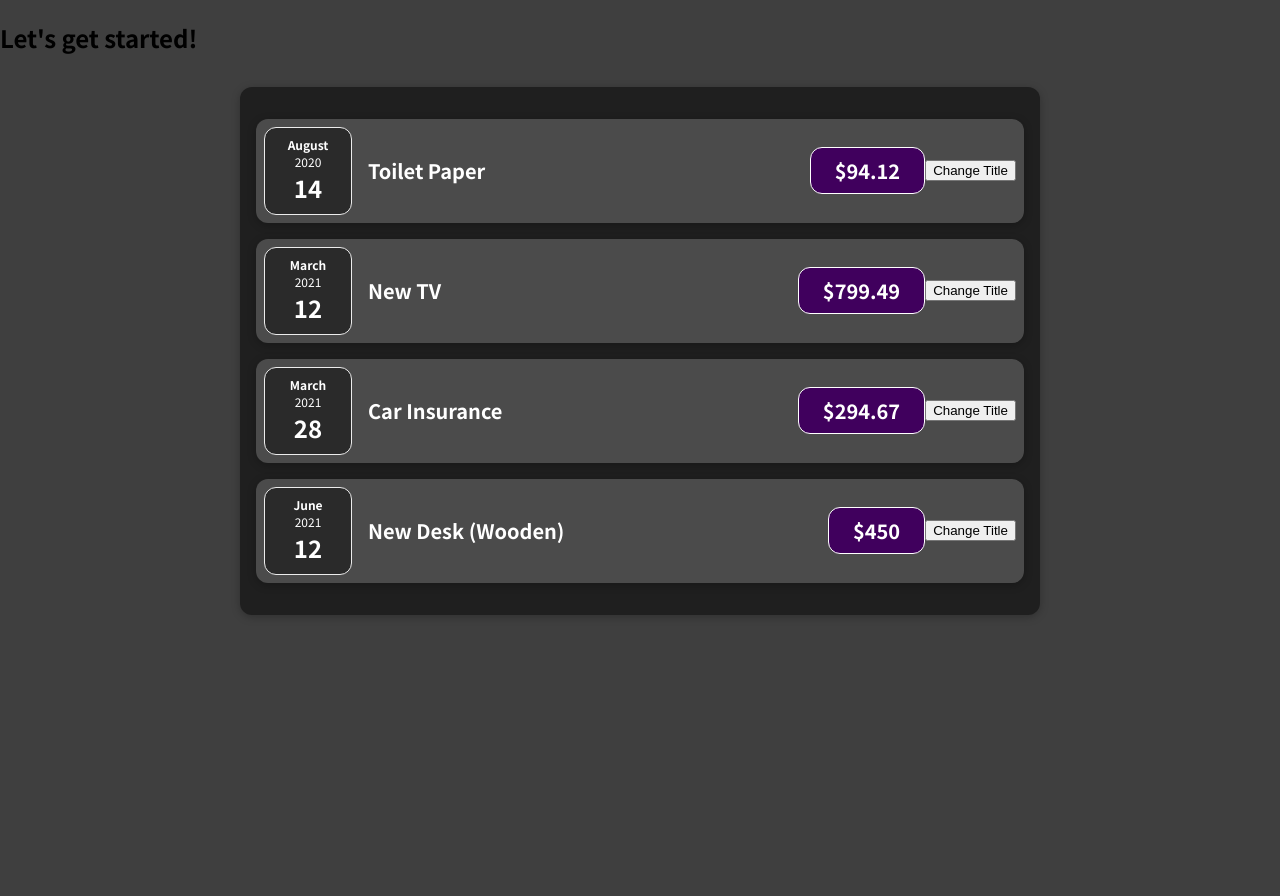
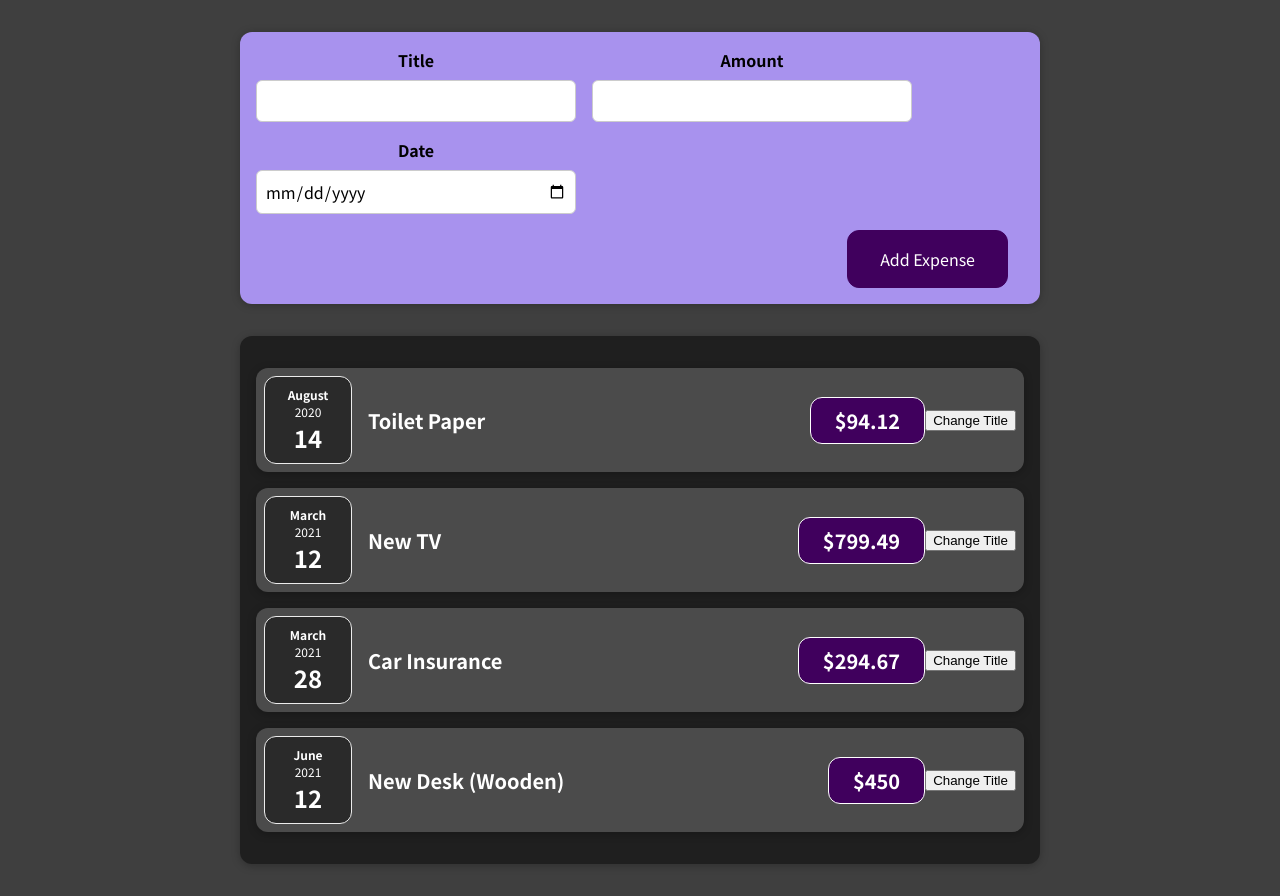
Before and after one commit to rveliza/react-expenses, a React (Create React App) app: page / in a window 1280 px wide. Before the commit the page ends 800 px from the top, so only its background shows below. Built offline with nearby package versions, Linux system fonts and the light colour scheme.

Commit message:
Adding Form Inputs

```diff
--- a/src/App.jsx
+++ b/src/App.jsx
@@ -1,4 +1,5 @@
 import Expenses from "./components/Expenses/Expenses";
+import NewExpense from "./components/NewExpense/NewExpense";
 
 function App() {
   const expenses = [
@@ -30,7 +31,7 @@
 
   return (
     <div>
-      <h2>Let's get started!</h2>
+      <NewExpense />
       <Expenses items={expenses}/>
     </div>
   );
--- /dev/null
+++ b/src/components/NewExpense/ExpenseForm.css
@@ -0,0 +1,30 @@
+.new-expense__controls {
+    /* border: 1px solid orange; */
+    display: flex;
+    flex-wrap: wrap;
+    gap: 1rem;
+    margin-bottom: 1rem;
+}
+
+.new-expense__control {
+    /* border: 1px solid red; */
+}
+
+.new-expense__control label {
+    font-weight: bold;
+    margin-bottom: 0.5rem;
+    display: block;
+}
+
+.new-expense__control input {
+    font: inherit;
+    padding: 0.5rem;
+    border-radius: 6px;
+    border: 1px solid #ccc;
+    width: 20rem;
+    max-width: 100%;
+  }
+
+  .new-expense__actions {
+    text-align: right;
+  }
--- /dev/null
+++ b/src/components/NewExpense/ExpenseForm.jsx
@@ -0,0 +1,28 @@
+import './ExpenseForm.css';
+
+const ExpenseForm = () => {
+    return (
+        <form action="">
+            <div className='new-expense__controls'>
+                <div className='new-expense__control'>
+                    <label htmlFor="">Title</label>
+                    <input type="text" />
+                </div>
+                <div className='new-expense__control'>
+                    <label htmlFor="">Amount</label>
+                    <input type="number" min="0.1" step="0.01"/>
+                </div>
+                <div className='new-expense__control'>
+                    <label htmlFor="">Date</label>
+                    <input type="date" min="2023-01-01" max="2025-01-01" />
+                </div>
+            </div>
+            <div className='new-expense__actions'>
+                <button type='submit'>Add Expense</button>
+            </div>
+        </form>
+
+    );
+}
+
+export default ExpenseForm;
--- /dev/null
+++ b/src/components/NewExpense/NewExpense.css
@@ -0,0 +1,39 @@
+.new-expense {
+    /* border: 1px solid orange; */
+    background-color: #a892ee;
+    padding: 1rem;
+    margin: 2rem auto;
+    width: 50rem;
+    max-width: 95%;
+    border-radius: 12px;
+    text-align: center;
+    box-shadow: 0 1px 8px rgba(0, 0, 0, 0.25);
+}
+
+.new-expense button {
+    font: inherit;
+    cursor: pointer;
+    padding: 1rem 2rem;
+      border: 1px solid #40005d;
+    background-color: #40005d;
+    color: white;
+    border-radius: 12px;
+    margin-right: 1rem;
+}
+
+.new-expense button:hover,
+.new-expense button:active {
+  background-color: #510674;
+  border-color: #510674;
+}
+
+.new-expense button.alternative {
+  color: #220131;
+  border-color: transparent;
+  background-color: transparent;
+}
+
+.new-expense button.alternative:hover,
+.new-expense button.alternative:active {
+  background-color: #ddb3f8;
+}
--- /dev/null
+++ b/src/components/NewExpense/NewExpense.jsx
@@ -0,0 +1,12 @@
+import './NewExpense.css';
+import ExpenseForm from './ExpenseForm';
+
+const NewExpense = () => {
+    return (
+      <div className='new-expense'>
+        <ExpenseForm />
+      </div>
+    );
+};
+
+export default NewExpense;
```
